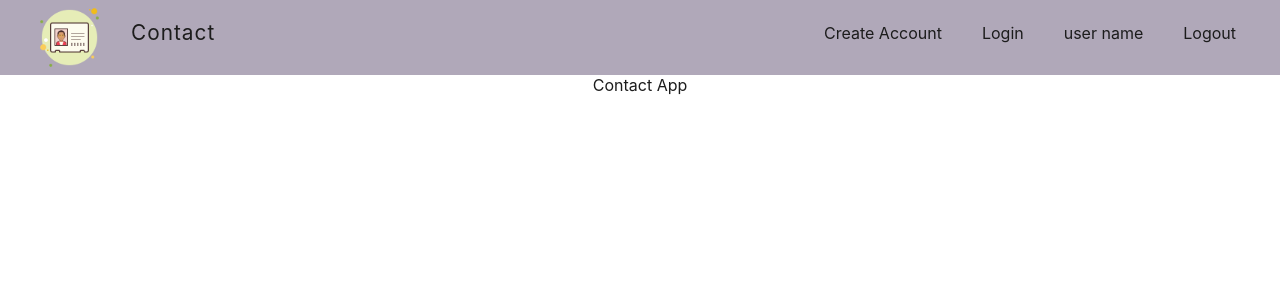
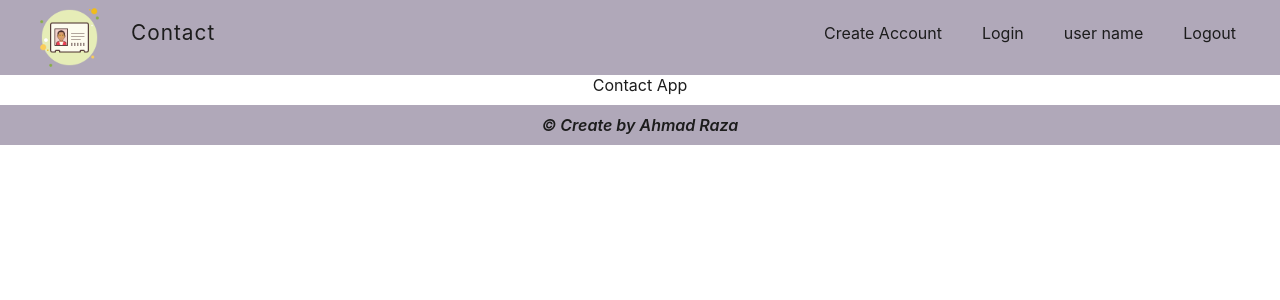
Before and after one commit to AhmadRaza09/react-contact, a React (Create React App) app: page / in a window 1280 px wide. Shown: the top 300 px of the page. Built offline with nearby package versions, Linux system fonts and the light colour scheme.

Commit message:
added footer. closes #4.

```diff
--- a/src/App.js
+++ b/src/App.js
@@ -1,4 +1,6 @@
 import "./App.css";
+
+import Footer from "./components/Footer/Footer";
 import Header from "./components/header/Header";
 
 function App() {
@@ -6,6 +8,7 @@ function App() {
     <>
       <Header />
       <div className="App">Contact App</div>
+      <Footer />
     </>
   );
 }
--- /dev/null
+++ b/src/components/Footer/Footer.js
@@ -0,0 +1,11 @@
+import styles from "./Footer.module.css";
+
+const Footer = () => {
+  return (
+    <div className={styles.footer}>
+      <p>&copy; Create by Ahmad Raza</p>
+    </div>
+  );
+};
+
+export default Footer;
--- /dev/null
+++ b/src/components/Footer/Footer.module.css
@@ -0,0 +1,10 @@
+.footer {
+  text-align: center;
+  background-color: var(--primary-color);
+}
+
+.footer > p {
+  padding: 10px;
+  font-weight: 600;
+  font-style: oblique;
+}
```
